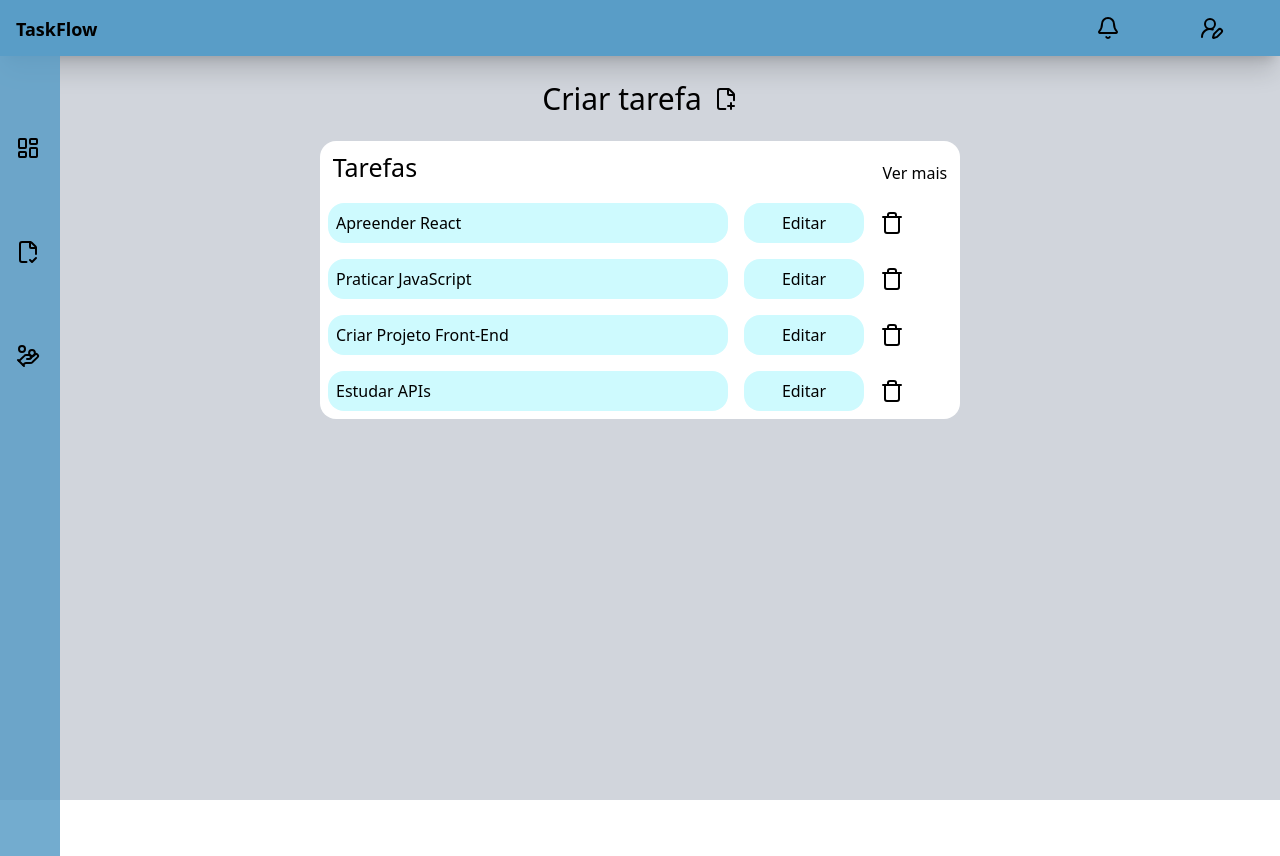
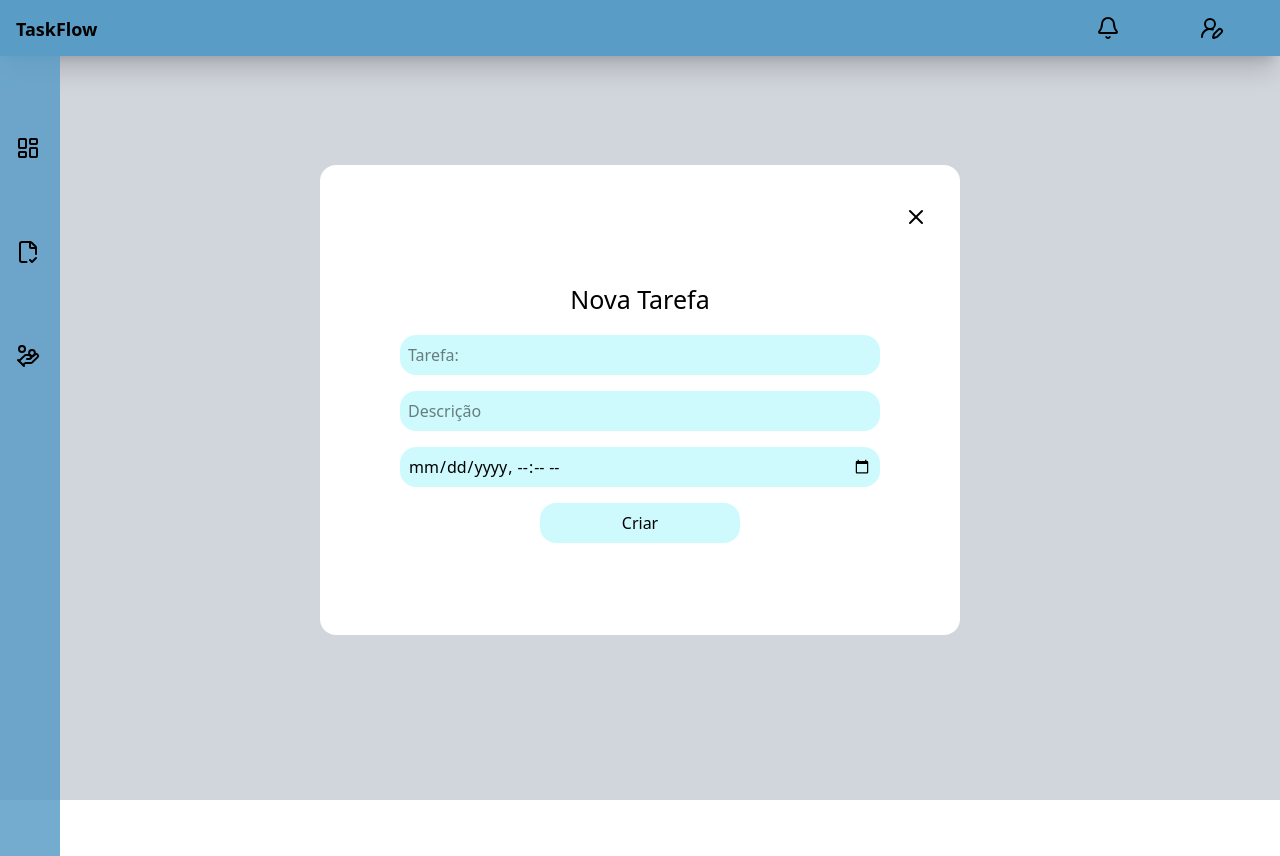
Before and after one commit to KaikySsouza/taskflow, a React (Vite) app in the folder taskflow/: page /tarefas in a window 1280 px wide. Both pictures are taken after a click on the button 725 px from the left and 98 px from the top of the page. Built offline with nearby package versions, Linux system fonts and the light colour scheme.

Commit message:
feat: Criado modal para criação de tarefas e estilizado.

```diff
--- a/taskflow/src/pages/tasks/NewTasks.jsx
+++ b/taskflow/src/pages/tasks/NewTasks.jsx
@@ -1,5 +1,19 @@
-export default function NewTasks() {
+import { X } from "lucide-react"
+import { useState } from "react"
+export default function NewTasks({ viewtask }) {
+
+    const [hide, setHide] = useState(false)
+
     return(
-        <h1></h1>
+        <div className={`bg-[#fff] p-[10vh] w-[100%] max-w-[120vh] rounded-2xl ${hide ? 'transition-all duration-700 ml-[100%] opacity-0' : 'opacity-1000 '}`} >
+        <X  onClick={() => setHide(viewtask)} className={`transition-all duration-700 flex relative ml-[100%] bottom-10 left-[5%]`}/>
+        <div className="flex flex-col space-y-4 my-3">
+        <h1 className="text-center text-[25px]">Nova Tarefa</h1>
+        <input className="bg-cyan-100 p-2 rounded-2xl" placeholder="Tarefa:" type="text" />
+        <input className="bg-cyan-100 p-2 rounded-2xl" placeholder="Descrição" type="text" />
+        <input className="bg-cyan-100 p-2 rounded-2xl" type="datetime-local" />
+        <button  o className="bg-cyan-100 p-2 w-[25vh]  m-auto rounded-2xl hover:bg-green-500" >Criar</button>
+        </div>
+        </div>
     )
 }
--- a/taskflow/src/pages/tasks/Tasks.jsx
+++ b/taskflow/src/pages/tasks/Tasks.jsx
@@ -10,14 +10,14 @@ export default function Tasks() {
       title: "Apreender React",
       description: "Estudar todos os dias os conceitos de hooks e props",
       term: "10/10/2005 12:00:00",
-      finish: "false",
+      finish: false,
     },
     {
       id: 2,
       title: "Praticar JavaScript",
       description: "Resolver exercícios de lógica e manipulação de arrays",
       term: "15/10/2005 18:00:00",
-      finish: "false",
+      finish: false,
     },
     {
       id: 3,
@@ -25,56 +25,121 @@ export default function Tasks() {
       description:
         "Desenvolver um projeto utilizando HTML, CSS e JavaScript puro",
       term: "20/10/2005 20:00:00",
-      finish: "false",
+      finish: false,
     },
     {
       id: 4,
       title: "Estudar APIs",
       description: "Aprender a consumir APIs utilizando fetch e async/await",
       term: "25/10/2005 19:00:00",
-      finish: "false",
+      finish: false,
     },
   ]);
 
+  const [modal, setModal] = useState(false)
+  const [view, setTask] = useState(false)
+
+
   console.log(tasks);
 
+ // Função responsavel por validar qual task foi clicada.
+
+ function ViewClick(taskId) {
+  const newtask = tasks.map((task) => {
+    if(task.id === taskId) {
+      return {...task, finish: !task.finish}
+    }else{
+      return task
+    }
+  })
+  setTasks(newtask)
+ }
+
+// Nova task
+
+ function NewTask(title, description, term) {
+  const newtask = {
+    id: tasks.length + 1,
+    title,
+    description,
+    term,
+    finish: false
+  }
+  setTasks(...tasks, newtask)
+}
 
 
+ // Excluir task
+
+ function DeleteTask(taskId) {
+   const del  =  tasks.filter(task => task.id !== taskId)
+    setTasks(del)
+  }
+
+// Resposavel por mostrar todas as tasks
 
   const salvar = tasks.map((task) => {
     return (
 
-      <ul className="flex ">
-        <li className="bg-cyan-100 m-2 p-2 w-100 text-start rounded-2xl cursor-pointer ">{task.title}</li>
+      <ul key={tasks.id} className="flex ">
+        <li onClick={() => ViewClick(task.id)} className="bg-cyan-100 m-2 p-2 w-[70vh] text-start rounded-2xl cursor-pointer ">{task.title}</li>
+        <button className="bg-cyan-100 p-2 m-2 w-[20vh] rounded-2xl cursor-pointer">Visualizar tarefa</button>
        <button className="bg-cyan-100 p-2 m-2 w-[15vh] rounded-2xl cursor-pointer">Editar</button>
-       <button className="cursor-pointer p-2"><Trash className=""/></button>
+       <button onClick={() =>  DeleteTask(task.id)} className="cursor-pointer p-2"><Trash className=""/></button>
       </ul>
 
 
     );
-  }); // Possivel adicionar isso dentro do reder.
+  });
+
+  // Fechar o modal.
+
+  function ViewTask() {
+    if(view != modal){
+      return setModal(false)
+    }else{
+      console.log('deu errado')
+    }
+  }
+
+
+  // Possivel adicionar isso dentro do reder.
+
+  return (
+    <div className=" bg-gray-300 h-screen">
+
+      <Navbar />
+
+      {/* Esconder Tarefa */}
 
 
 
-  return (
-    <div className=" bg-gray-300 h-screen">
-      <Navbar />
-
-      <header className="flex text-center gap-3 justify-center cursor-pointer my-5">
-        <h1 className="text-[30px] ">Criar tarefa</h1>
-        <button className="">
+      {/* Criar tasks */}
+      <header className="flex ">
+        <div className={`bg flex text-center m-auto gap-3 justify-center cursor-pointer my-5   ${modal ? 'opacity-0 transition-all duration-400' : ''}`}>
+        <h1 className="text-[30px]">Criar tarefa</h1>
+        <button onClick={() => setModal(true)}>
           <FilePlusCorner/>
         </button>
+        </div>
+
       </header>
+        <div className={` m-auto  bg-[#fff] w-[100%] max-w-[120vh] rounded-2xl  ${modal ? 'opacity-0 pointer-events-none transition-all duration-700 ' : 'opacity-1000  '} `  } >
 
-      <div className="flex flex-col m-auto  bg-[#fff] w-[80vh] rounded-2xl ">
-        <div className="flex justify-around gap-[55vh] my-2">
+        <div className="flex justify-around gap-[90vh] my-2">
         <h2 className="text-[25px]">Tarefas</h2>
         <p className="mt-3 hover:underline">Ver mais</p>
         </div>
         {salvar}
-        <NewTasks />
+
+        {/* Motrar tasks */}
+
       </div>
+
+
+      {/* Responsavel por mostrar e esconder o modal */}
+      <div className={`flex absolute inset-0 justify-center items-center  my-4  w-[50%] max-w-[120vh] rounded-2xl   ${modal ? 'opacity-1000 transition-all duration-1000 m-[25%] ' : 'opacity-0 pointer-events-none  transition-all duration-700' }`}> <NewTasks viewtask={ViewTask}/> </div>
+
     </div>
   );
 }
```
Also changed, not shown: taskflow/src/index.css (line endings or trailing spaces).
